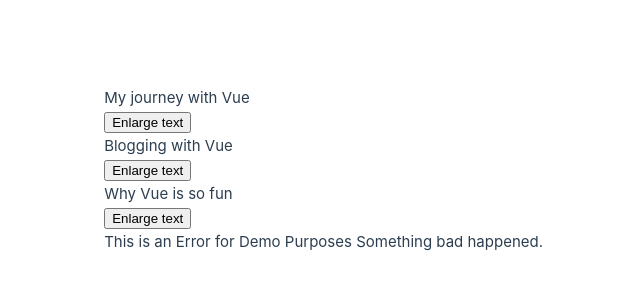
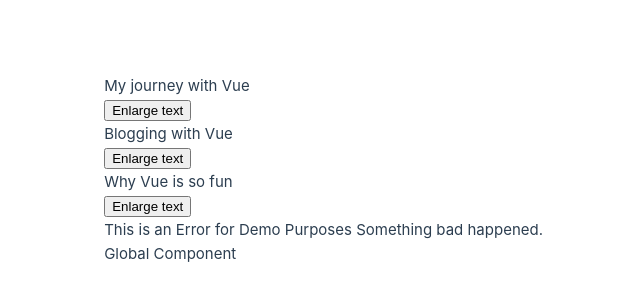
Before and after one commit to KarbovskyiV/vue-roadmap, a Vue app: page / in a window 1280 px wide. Shown: the part 230-530 px from the top of the page, without its empty margins (97-737 px from the left). Built offline with nearby package versions, Linux system fonts and the light colour scheme.

Commit message:
register globally component

```diff
--- a/src/App.vue
+++ b/src/App.vue
@@ -1,11 +1,10 @@
 <template>
   <div>
     <MainBasicComponent />
+    <GlobalComponent />
   </div>
 </template>
 
 <script setup>
 import MainBasicComponent from '@/components/componentsBasics/MainComponent.vue';
 </script>
-
-<style scoped></style>
--- /dev/null
+++ b/src/components/componentInDepth/GlobalComponent.vue
@@ -0,0 +1,3 @@
+<template>
+  <div>Global Component</div>
+</template>
```
Also changed, not shown: src/main.js (+6 -1 lines).
